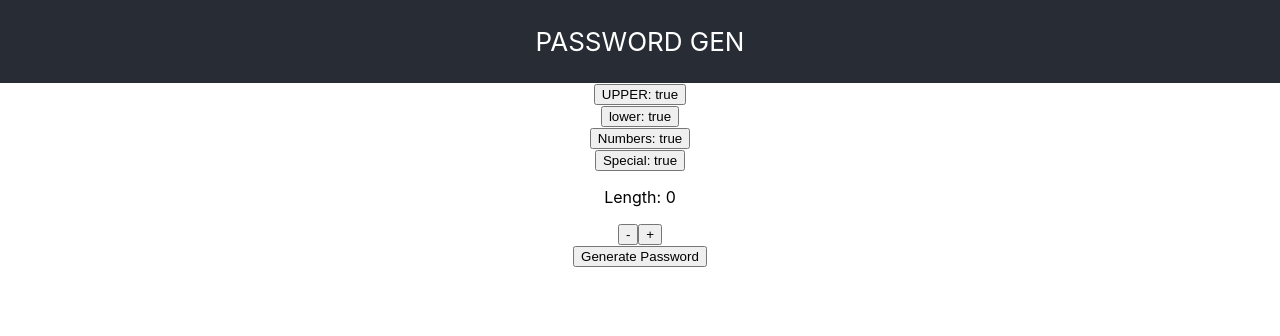
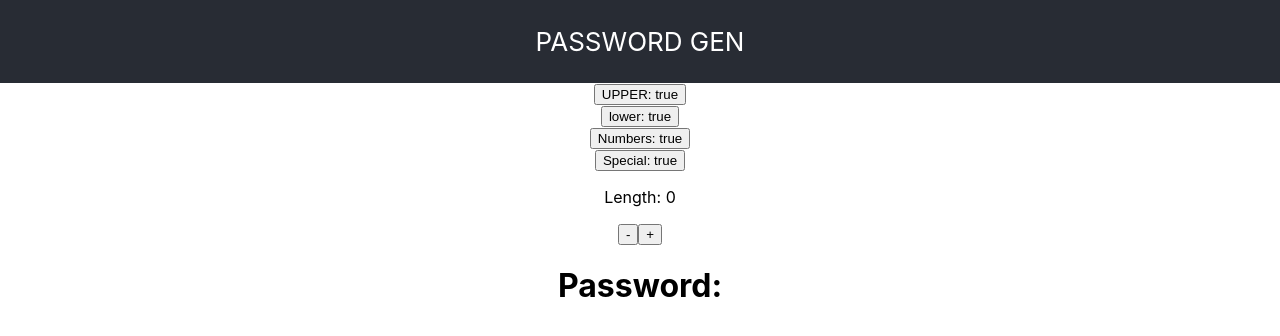
Before and after one commit to Tom-Mac1/passwordChallenge, a React (Create React App) app: page / in a window 1280 px wide. Shown: the top 336 px of the page. Built offline with nearby package versions, Linux system fonts and the light colour scheme.

Commit message:
removed gen password button looks cleaner

```diff
--- a/src/Components/Hero/Hero.js
+++ b/src/Components/Hero/Hero.js
@@ -50,7 +50,7 @@ function Hero() {
                 <button onClick={() => setLength(length+1)}>+</button>
             </div>
             <div className="selector">
-                <button>Generate Password</button>
+                <h1>Password: </h1>
                 <p>{Pass(length, upper, lower, numbers, special)}</p>
             </div>
         </div>
```
